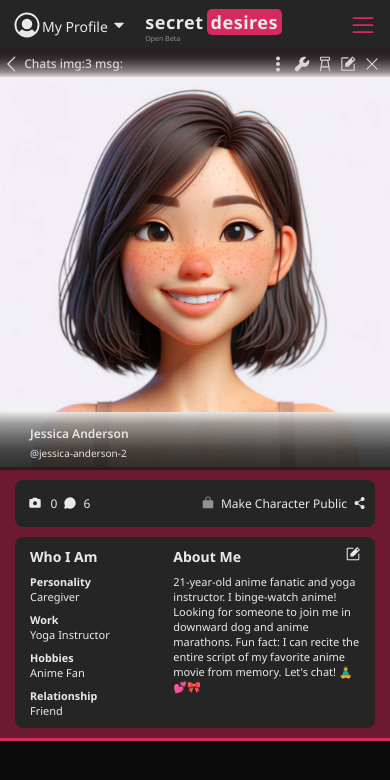
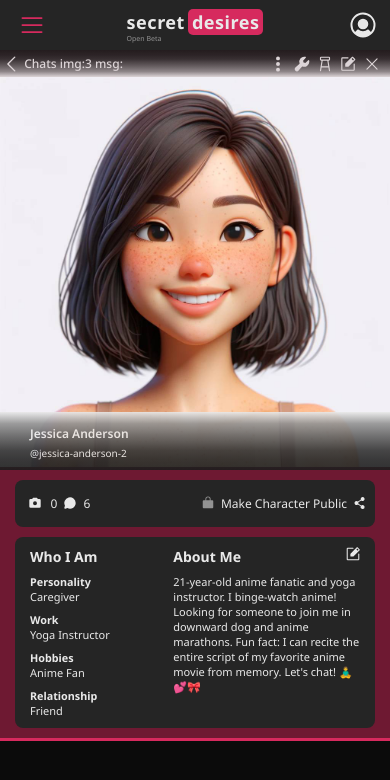
Before and after one commit to Shruti-Gupta-30/Ai-chat-greenbrands-Task, a React (Create React App) app: page /chats in a window 390 px wide. Shown: the top 780 px of the page. Built offline with nearby package versions, Linux system fonts and the light colour scheme.

Commit message:
Improved navbar design

```diff
--- a/src/components/Navbar/Navbar.jsx
+++ b/src/components/Navbar/Navbar.jsx
@@ -23,7 +23,7 @@ function Navbar() {
 		<>
 			<nav className="mainNav">
 				<div className="logo">
-					<NavLink to="/" className="logoText">
+					<NavLink to="/chats" className="logoText">
 						secret<span className="colored">desires</span>
 						<span className="subHeading">Open Beta</span>
 					</NavLink>
--- a/src/components/Navbar/navbar.css
+++ b/src/components/Navbar/navbar.css
@@ -52,6 +52,9 @@
 .menuLinks ul li a.active {
 	color: var(--pink);
 }
+.menuLinks ul li a.active .icon {
+	fill: var(--pink);
+}
 /* .menuLinks ul li a.active::after {
 	content: "";
 	background-color: var(--pink);
@@ -71,6 +74,7 @@
 .account {
 	justify-self: end;
 	padding-inline-end: 2rem;
+	cursor: pointer;
 }
 .account .accountText {
 	padding-inline: 0.8rem 0;
@@ -99,18 +103,22 @@
 	.logo {
 		grid-column: 2;
 		justify-self: center;
-		padding-inline-start: 0;
+		align-self: center;
+		padding-inline-start: 0rem;
 	}
 	.account {
+		grid-row: 1;
+		grid-column: 3;
+		align-self: center;
+		justify-self: end;
+		padding-inline: 2rem;
+	}
+	.hamburgerMenu {
 		grid-row: 1;
 		grid-column: 1;
 		align-self: center;
 		justify-self: start;
-		padding-inline: 2rem 0;
-		z-index: 100;
-	}
-	.hamburgerMenu {
-		grid-column: 3;
+		padding-inline: 2.5rem 1rem;
 		display: block;
 	}
 
@@ -124,87 +132,38 @@
 		z-index: 99;
 		width: 100vw;
 		display: grid;
-		grid-template-columns: 1fr 1fr 1fr;
+		grid-template-columns: 1fr 1fr;
 		background-color: var(--gray-1);
 		padding: 2rem;
 	}
 	.mobileMenuLinks ul {
-		grid-column: 1/4;
+		grid-column: 1/2;
+		align-self: center;
+		justify-self: start;
 		display: flex;
 		flex-direction: column;
-		align-items: center;
-		justify-content: center;
+		align-items: flex-start;
+		justify-content: flex-start;
 	}
 	.mobileMenuLinks ul li {
 		padding-block-start: 2rem;
+		padding-inline-start: 0.5rem;
 		font-size: 1.5rem;
 	}
 	.mobileMenuLinks ul li:first-child {
 		padding-block-start: 0;
 	}
 	.mobileMenuLinks ul li:last-child {
-		padding-block-start: 2.5rem;
+		padding-block: 2.5rem 1rem;
 	}
 	.menuLinks ul li a .icon {
 		scale: 1.5;
 	}
-	/* .social-media {
-    grid-row: 1/2;
-    grid-column: 3/5;
-    justify-items: end;
-    align-items: center;
-    transition: all 2s linear;
-  }
-
-  .social-media .social-media-desktop {
-    height: 0;
-    display: none;
-  }
-
-  .social-media {
-    height: 7rem;
-    display: flex;
-    justify-self: end;
-    align-items: center;
-  }
-
-  .social-media .hamburger-menu {
-    display: block;
-    font-size: 2.5rem;
-  } */
-	/* .mobile-menu-link ul {
-		height: 20rem;
-		display: flex;
-		justify-content: space-around;
-		flex-direction: column;
-		align-items: start;
+}
+@media only screen and (max-width: 590px) {
+	.account .accountText,
+	.account .icon-Dropdown {
+		padding-inline: 0;
+		display: none;
 	}
-	.mobile-menu-link {
-		grid-column: 2/4;
-		position: relative;
-		z-index: 99;
-	}
-	.mobile-menu-link {
-		background-color: white;
-		height: 20rem;
-		display: grid;
-		grid-column: 2/5;
-		align-items: center;
-		padding-left: 3rem;
-		transition: all 2s linear;
-		transform-origin: top;
-
-	}
-
-	.mobile-menu-link ul {
-		height: 20rem;
-		display: flex;
-		justify-content: space-around;
-		flex-direction: column;
-		align-items: start;
-	}
-
-	.mobile-menu-link ul li:first-child {
-		transition-delay: 0.2s;
-	} */
 }
--- a/src/pages/Chats/Chats.jsx
+++ b/src/pages/Chats/Chats.jsx
@@ -5,7 +5,9 @@ import profilesData from "../../data/ProfileData/profileData.json";
 function Chats() {
 	return (
 		<div>
-			<CharacterProfile profilesData={profilesData} />
+			<aside>
+				<CharacterProfile profilesData={profilesData} />
+			</aside>
 		</div>
 	);
 }
```
